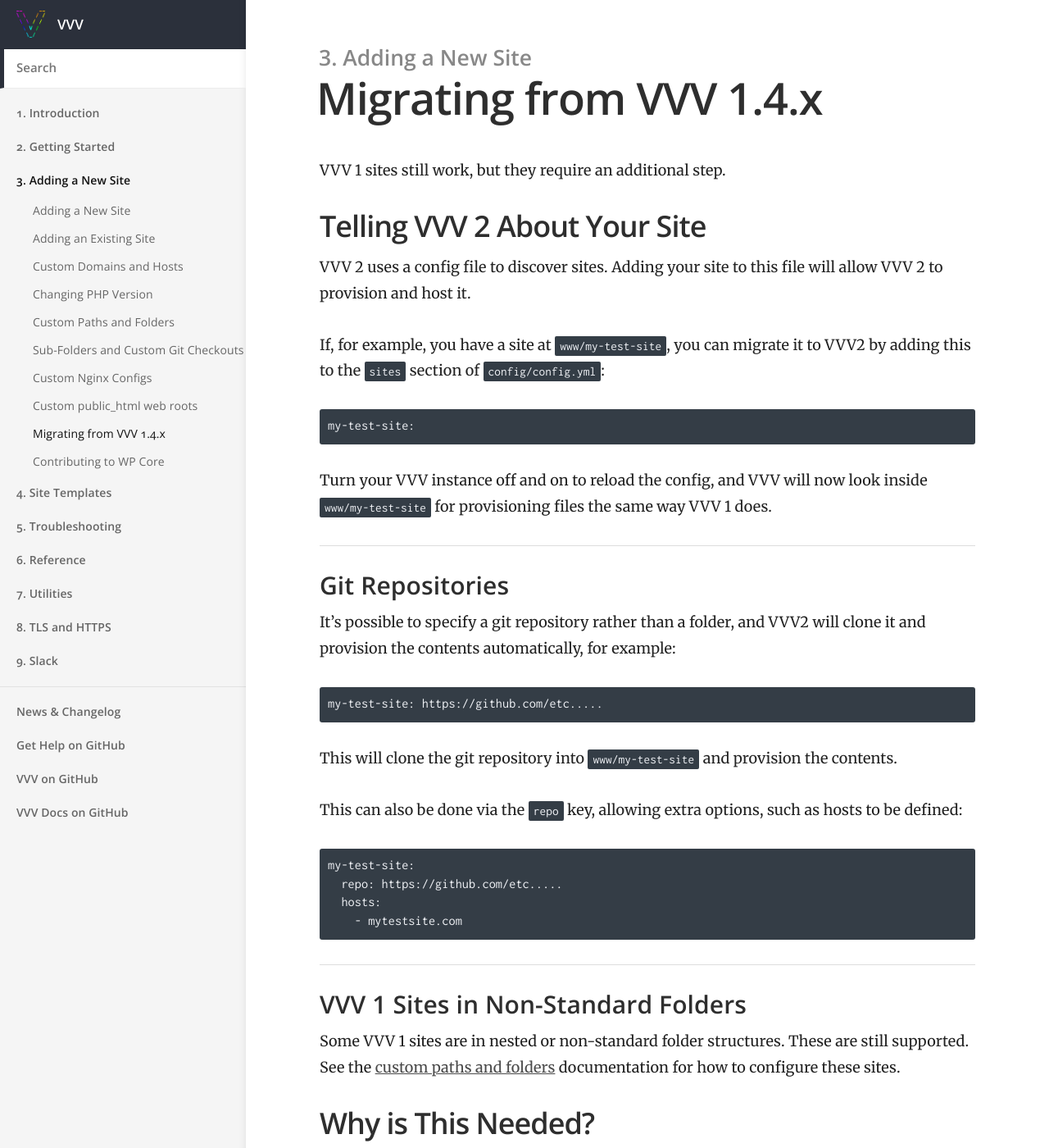
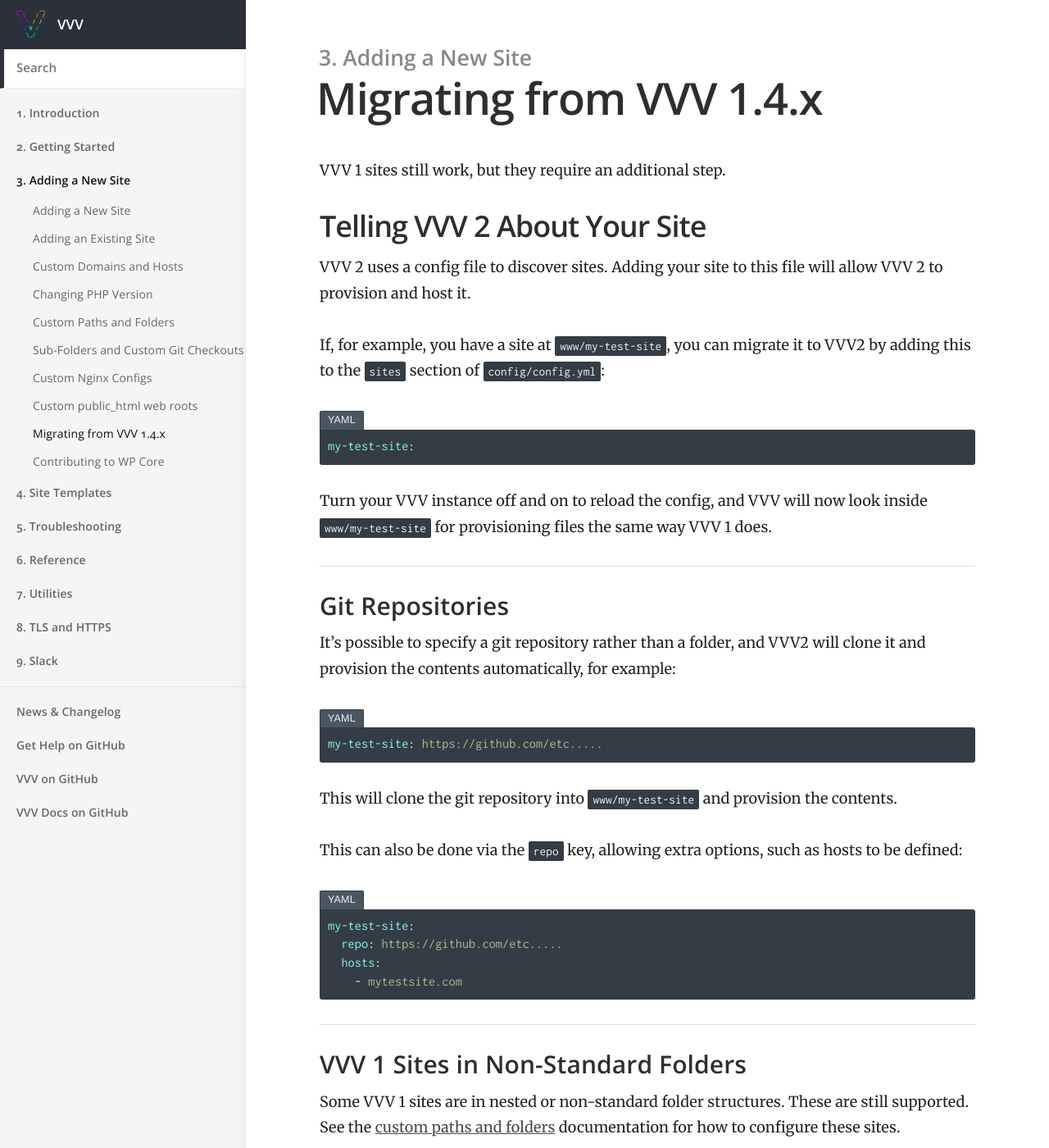
Before and after one commit to Varying-Vagrant-Vagrants/varyingvagrantvagrants.org, a Jekyll site: the page built from docs/en-US/adding-a-new-site/migrating-vvv1.md, in a window 1280 px wide and 1400 px high. Shown: the whole window at 82% size. Built offline with Jekyll 4.4.1, drawn with Linux system fonts in a browser that asks for light colours.

Commit message:
fix yaml highlighting in some pages

````diff
--- a/docs/en-US/adding-a-new-site/migrating-vvv1.md
+++ b/docs/en-US/adding-a-new-site/migrating-vvv1.md
@@ -14,7 +14,7 @@ VVV 2 uses a config file to discover sites. Adding your site to this file will a
 
 If, for example, you have a site at `www/my-test-site`, you can migrate it to VVV2 by adding this to the `sites` section of `config/config.yml`:
 
-```YAML
+```yaml
 my-test-site:
 ```
 
@@ -24,7 +24,7 @@ Turn your VVV instance off and on to reload the config, and VVV will now look in
 
 It's possible to specify a git repository rather than a folder, and VVV2 will clone it and provision the contents automatically, for example:
 
-```YAML
+```yaml
 my-test-site: https://github.com/etc.....
 ```
 
@@ -32,7 +32,7 @@ This will clone the git repository into `www/my-test-site` and provision the con
 
 This can also be done via the `repo` key, allowing extra options, such as hosts to be defined:
 
-```YAML
+```yaml
 my-test-site:
   repo: https://github.com/etc.....
   hosts:
````
Also changed, not shown: docs/en-US/adding-a-new-site/index.md (+1 -1 lines), docs/en-US/https/index.md (+1 -1 lines), docs/en-US/references/removing-sites.md (+9 -9 lines), docs/en-US/utilities.md (+2 -2 lines).
